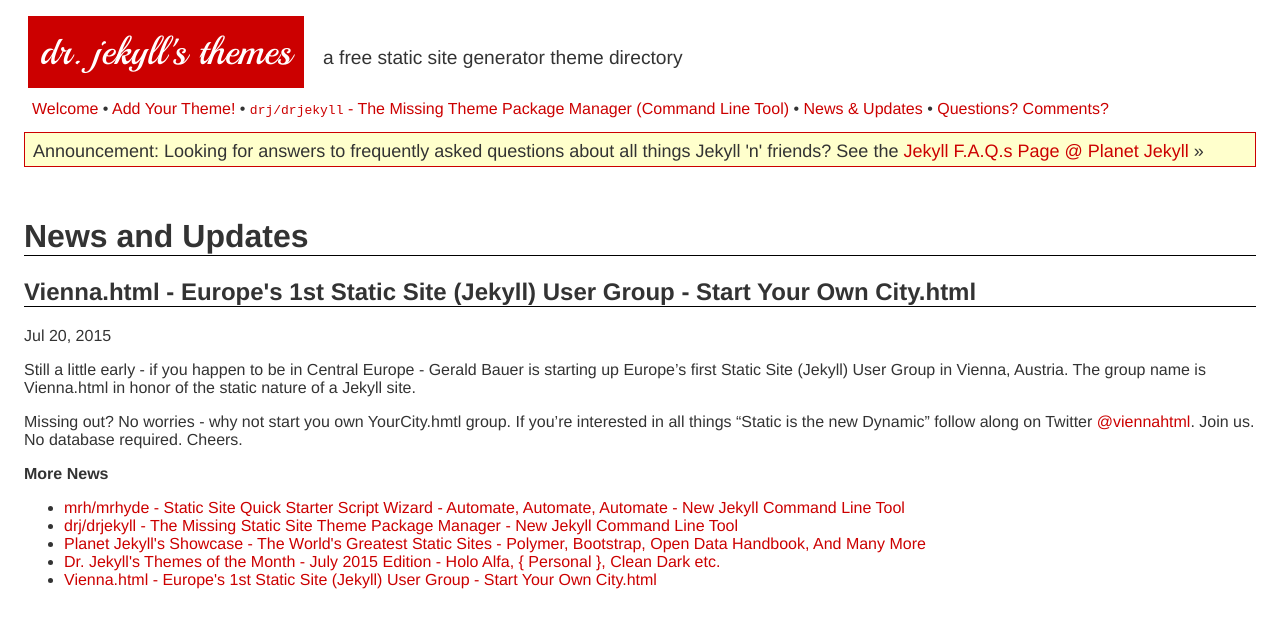
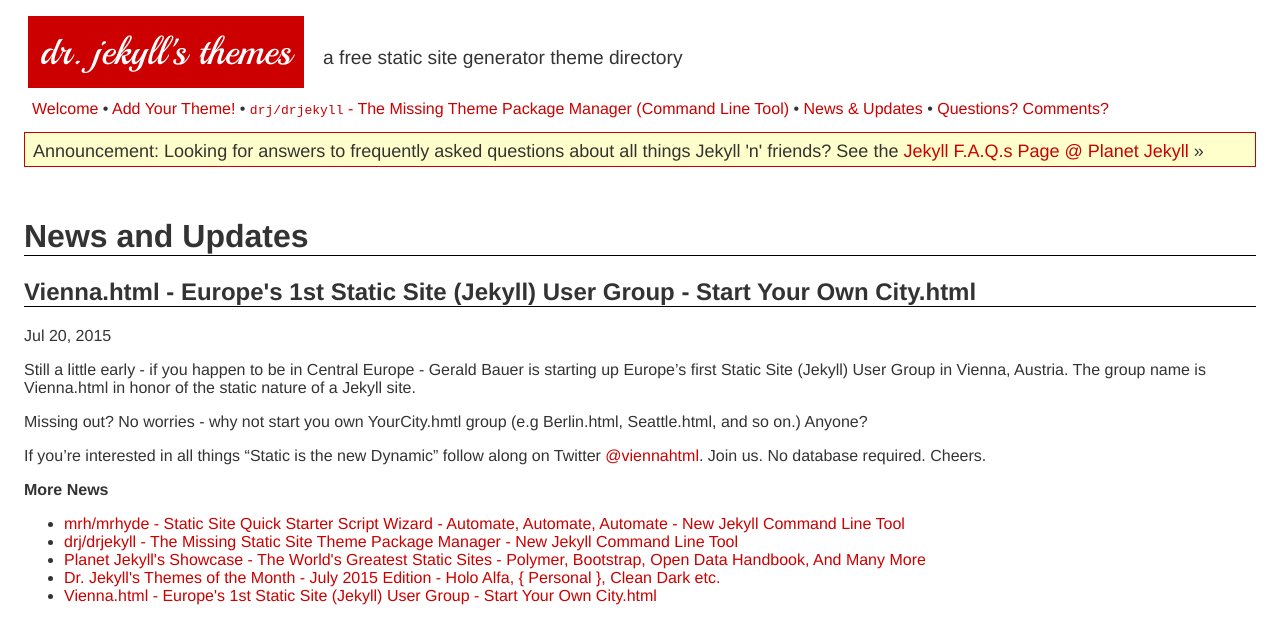
Before and after one commit to drjekyllthemes/drjekyllthemes.github.io, a Jekyll site: the page built from _posts/2015-07-20-vienna.md, in a window 1280 px wide. Shown: the top 644 px of the page. Built offline with Jekyll 4.4.1, drawn with Linux system fonts in a browser that asks for light colours.

Commit message:
Update 2015-07-20-vienna.md

```diff
--- a/_posts/2015-07-20-vienna.md
+++ b/_posts/2015-07-20-vienna.md
@@ -7,6 +7,8 @@
 Gerald Bauer is starting up Europe's first Static Site (Jekyll) User Group in Vienna, Austria.
 The group name is Vienna.html in honor of the static nature of a Jekyll site.
 
-Missing out? No worries - why not start you own YourCity.hmtl group.
+Missing out? No worries - why not start you own YourCity.hmtl group (e.g Berlin.html, Seattle.html, and so on.) Anyone?
+
 If you're interested in all things "Static is the new Dynamic"
-follow along on Twitter [@viennahtml](https://twitter.com/viennahtml). Join us. No database required. Cheers.
+follow along on Twitter [@viennahtml](https://twitter.com/viennahtml).
+Join us. No database required. Cheers.
```
